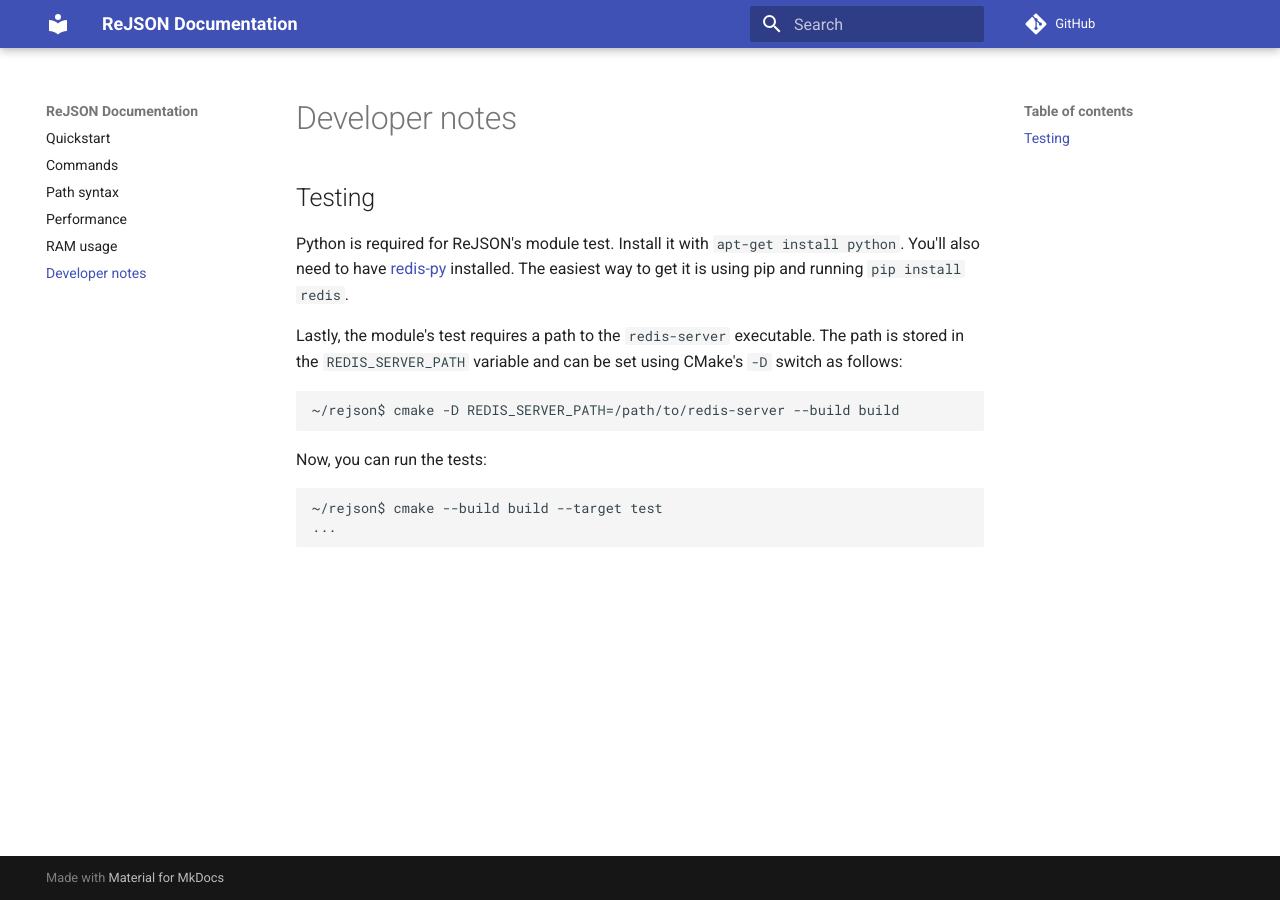
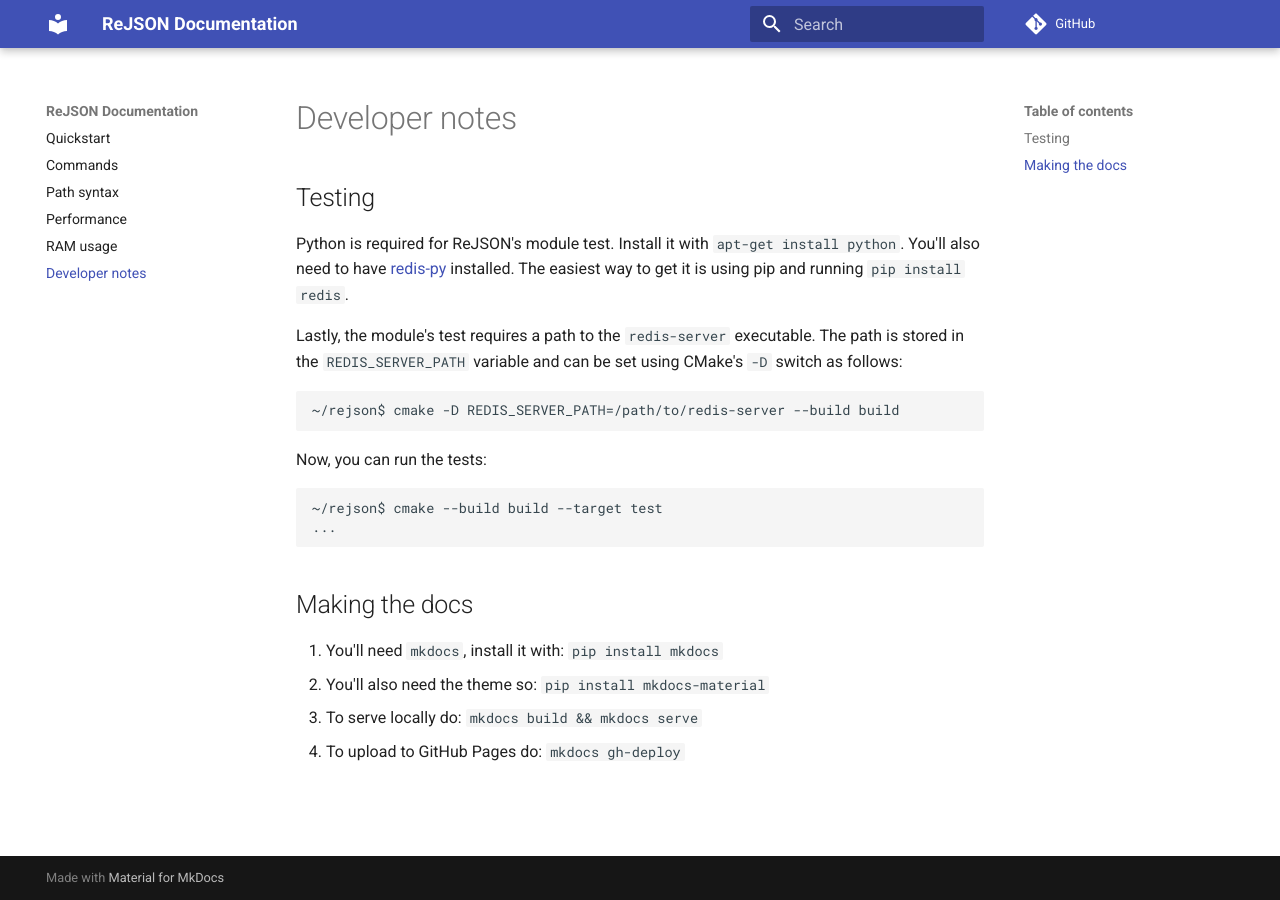
Before and after one commit to RedisJSON/RedisJSON, an MkDocs documentation site: the page built from docs/developer.md, in a window 1280 px wide. Built offline with MkDocs 1.6.1 and Material for MkDocs 9.7.7, drawn with Linux system fonts in a browser that asks for light colours; comment, search, counter and statistics services are not loaded; old or Windows-style settings are respelled for this version of MkDocs.

Commit message:
Adds how to make the docs

````diff
--- a/docs/developer.md
+++ b/docs/developer.md
@@ -19,3 +19,10 @@
 ~/rejson$ cmake --build build --target test
 ...
 ```
+
+## Making the docs
+
+1. You'll need `mkdocs`, install it with: `pip install mkdocs`
+1. You'll also need the theme so: `pip install mkdocs-material`
+1. To serve locally do: `mkdocs build && mkdocs serve`
+1. To upload to GitHub Pages do: `mkdocs gh-deploy`
````
